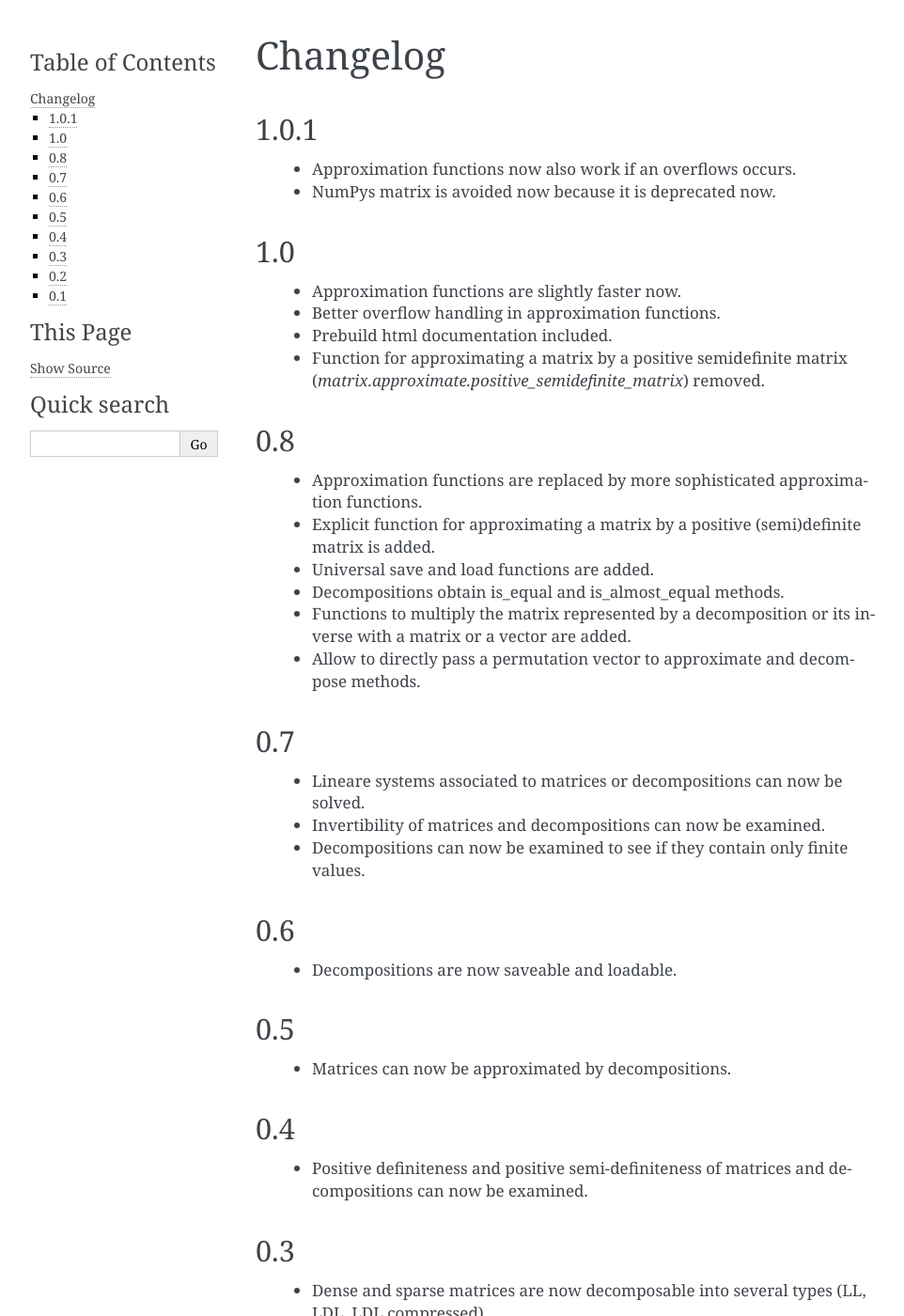
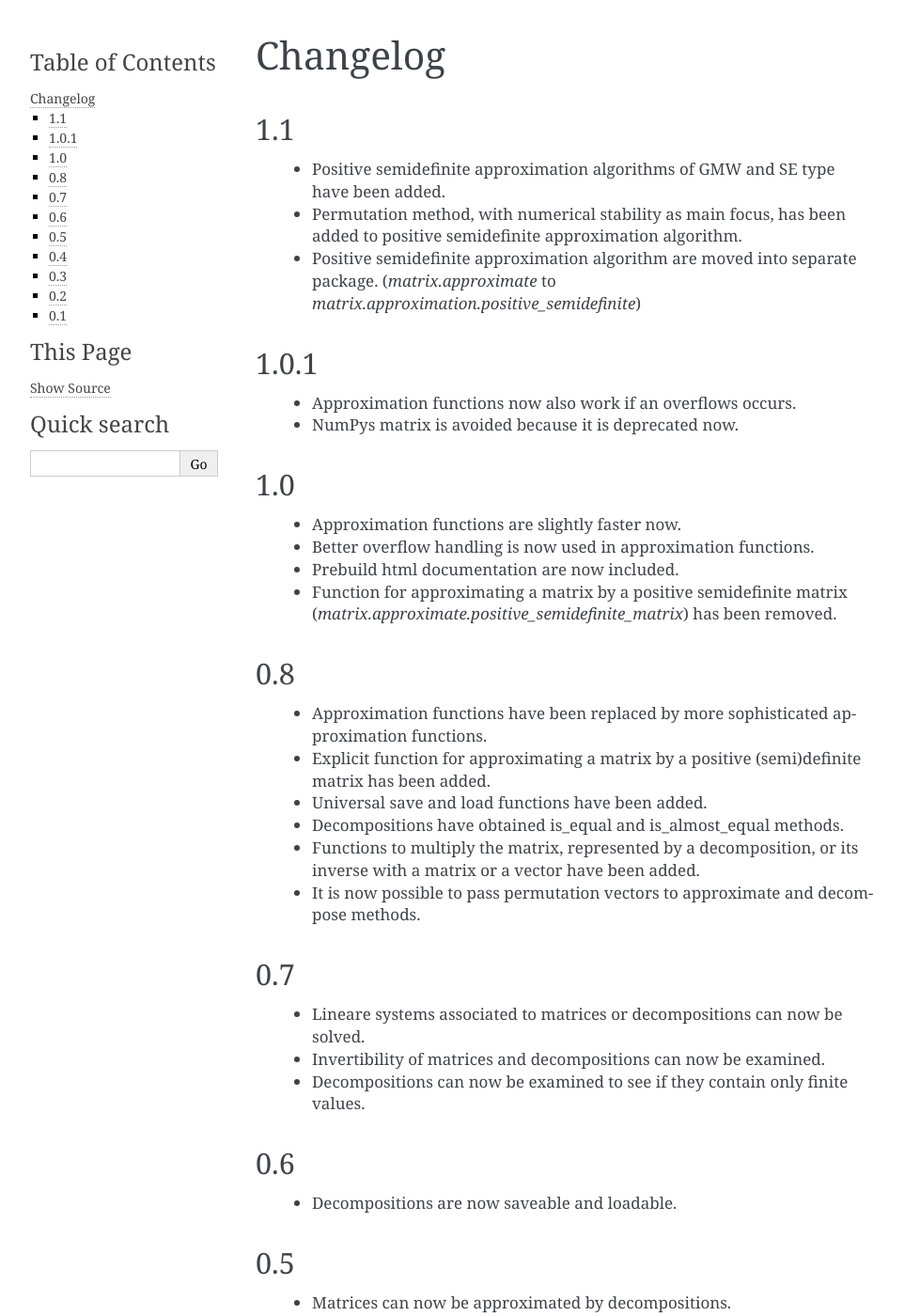
Before and after one commit to jor-/matrix-decomposition, a Sphinx documentation site: the page built from doc/source/changelog.rst, in a window 1280 px wide and 1400 px high. Shown: the whole window at 94% size, without its empty margins (148-1110 px from the left). Built offline with Sphinx 7.4.7, drawn with Linux system fonts in a browser that asks for light colours; some of the changed text lies outside the part shown.

Commit message:
DOC: SPHINX: changelog updated for version 1.1

```diff
--- a/doc/source/changelog.rst
+++ b/doc/source/changelog.rst
@@ -2,26 +2,33 @@ Changelog
 =========
 
 
+1.1
+---
+    * Positive semidefinite approximation algorithms of GMW and SE type have been added.
+    * Permutation method, with numerical stability as main focus, has been added to positive semidefinite approximation algorithm.
+    * Positive semidefinite approximation algorithm are moved into separate package.
+      (`matrix.approximate` to `matrix.approximation.positive_semidefinite`)
+
 1.0.1
 -----
     * Approximation functions now also work if an overflows occurs.
-    * NumPys matrix is avoided now because it is deprecated now.
+    * NumPys matrix is avoided because it is deprecated now.
 
 1.0
 ---
     * Approximation functions are slightly faster now.
-    * Better overflow handling in approximation functions.
-    * Prebuild html documentation included.
-    * Function for approximating a matrix by a positive semidefinite matrix (`matrix.approximate.positive_semidefinite_matrix`) removed.
+    * Better overflow handling is now used in approximation functions.
+    * Prebuild html documentation are now included.
+    * Function for approximating a matrix by a positive semidefinite matrix (`matrix.approximate.positive_semidefinite_matrix`) has been removed.
 
 0.8
 ---
-    * Approximation functions are replaced by more sophisticated approximation functions.
-    * Explicit function for approximating a matrix by a positive (semi)definite matrix is added.
-    * Universal save and load functions are added.
-    * Decompositions obtain is_equal and is_almost_equal methods.
-    * Functions to multiply the matrix represented by a decomposition or its inverse with a matrix or a vector are added.
-    * Allow to directly pass a permutation vector to approximate and decompose methods.
+    * Approximation functions have been replaced by more sophisticated approximation functions.
+    * Explicit function for approximating a matrix by a positive (semi)definite matrix has been added.
+    * Universal save and load functions have been added.
+    * Decompositions have obtained is_equal and is_almost_equal methods.
+    * Functions to multiply the matrix, represented by a decomposition, or its inverse with a matrix or a vector have been added.
+    * It is now possible to pass permutation vectors to approximate and decompose methods.
 
 
 0.7
@@ -59,5 +66,5 @@ Changelog
 
 0.1
 ---
-    * Several decompositions types are added (LL, LDL, LDL compressed).
-    * Several permutation capabilities added.
+    * Several decompositions types (LL, LDL, LDL compressed) have been added.
+    * Several permutation capabilities have been added.
```
